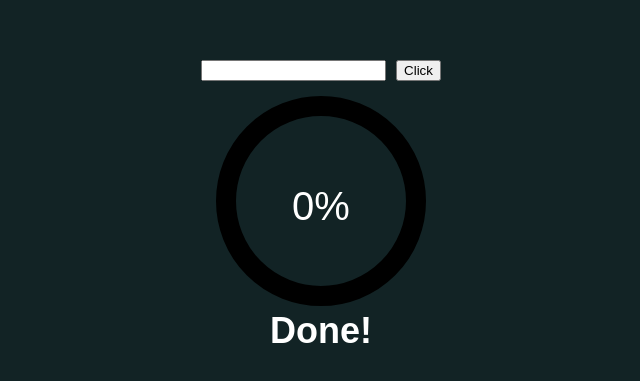
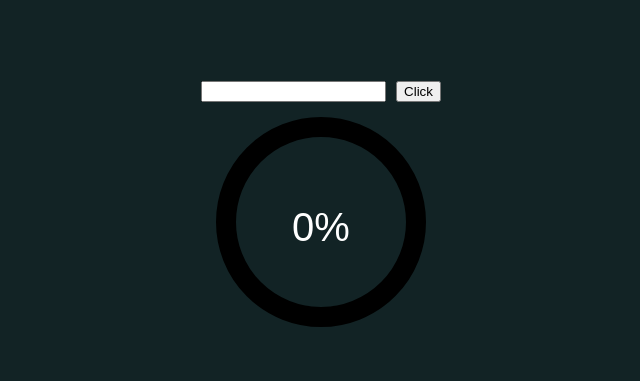
Before and after one commit to azadsarxanli/bar--svg, a plain HTML site: page index.html in a window 1280 px wide. Shown: the part 203-584 px from the top of the page, without its empty margins (319-959 px from the left). Drawn offline with nearby package versions, Linux system fonts and the light colour scheme.

Commit message:
"bug fixed"

```diff
--- a/index.html
+++ b/index.html
@@ -17,7 +17,7 @@
         </svg>
         <span id="percent">0%</span>
       </div>
-      <strong>Done!</strong>
+      <!-- <strong>Done!</strong> -->
       <script
         src="https://cdnjs.cloudflare.com/ajax/libs/gsap/3.8.0/gsap.min.js"
         integrity="sha512-eP6ippJojIKXKO8EPLtsUMS+/sAGHGo1UN/38swqZa1ypfcD4I0V/ac5G3VzaHfDaklFmQLEs51lhkkVaqg60Q=="
```
